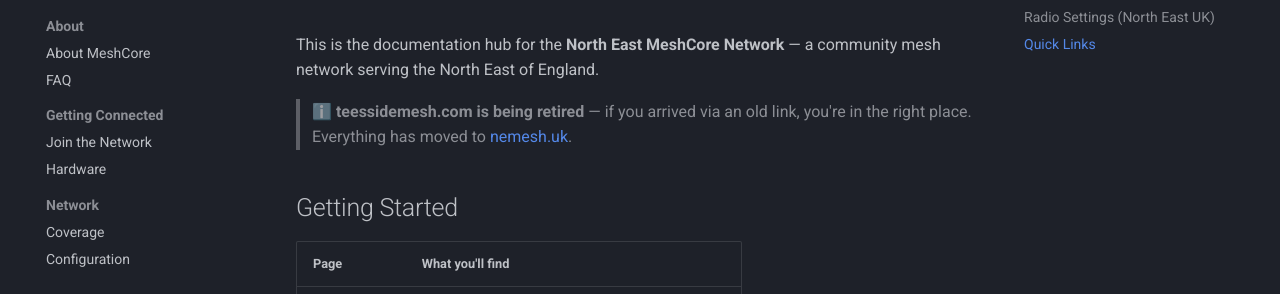
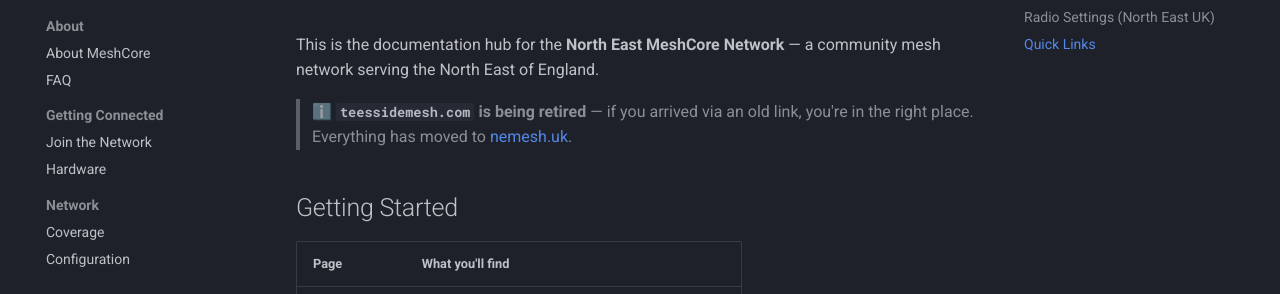
Before and after one commit to hermes-gadget/nemesh-wiki, an MkDocs documentation site: the page built from docs/index.md, in a window 1280 px wide and 1398 px high. Shown: the part 148-442 px from the top of the window. Built offline with MkDocs 1.6.1 and Material for MkDocs 9.7.7, drawn with Linux system fonts in a browser that asks for light colours; comment, search, counter and statistics services are not loaded.

```diff
--- a/docs/index.md
+++ b/docs/index.md
@@ -6,7 +6,7 @@ description: nemesh.uk Wiki home page
 
 This is the documentation hub for the **North East MeshCore Network** — a community mesh network serving the North East of England.
 
-> **ℹ️ teessidemesh.com is being retired** — if you arrived via an old link, you're in the right place. Everything has moved to [nemesh.uk](https://nemesh.uk).
+> **ℹ️ `teessidemesh.com` is being retired** — if you arrived via an old link, you're in the right place. Everything has moved to [nemesh.uk](https://nemesh.uk).
 
 ## Getting Started
 
```
